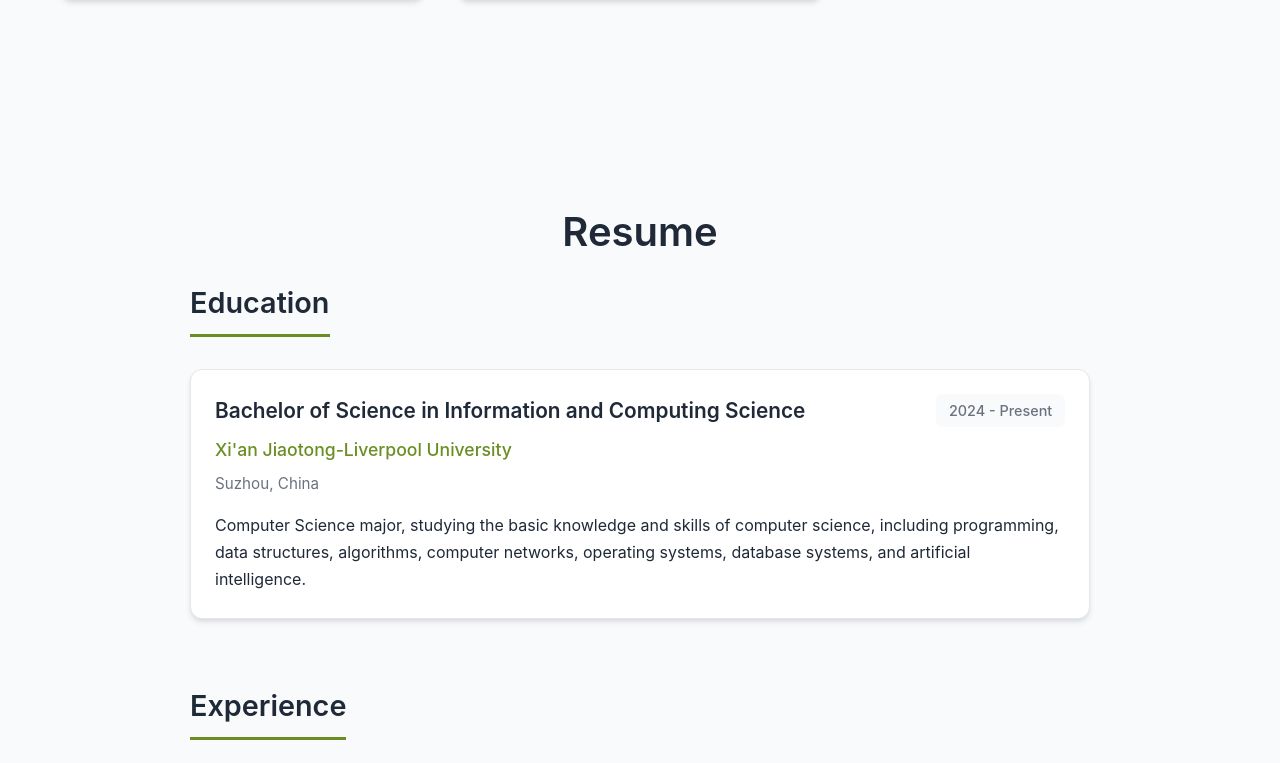
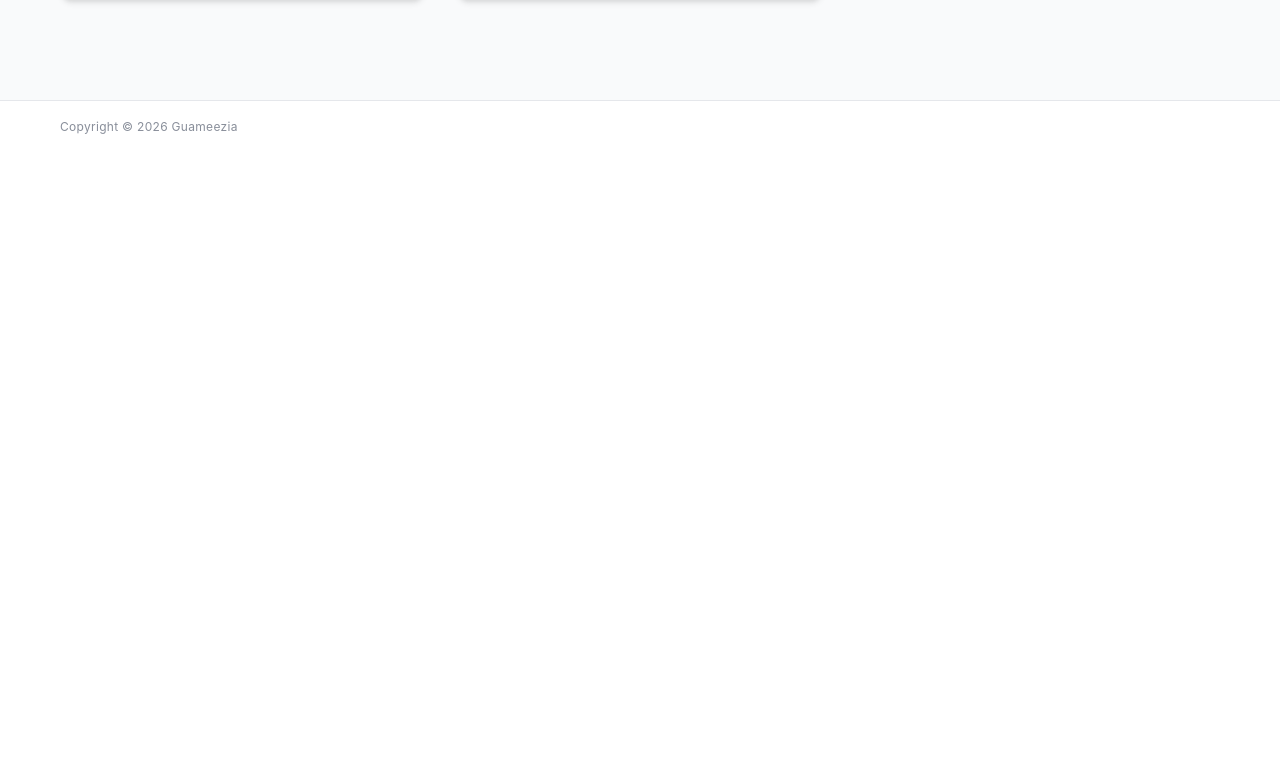
Before and after one commit to Guameezia/GuameeziaWeb, a React (Vite) app: page / in a window 1280 px wide. Shown: the part 2417-3180 px from the top of the page. After the commit the page ends 2577 px from the top, so only its background shows below. Built offline with nearby package versions, Linux system fonts and the light colour scheme.

Commit message:
// RESUME

```diff
--- a/src/App.jsx
+++ b/src/App.jsx
@@ -4,7 +4,7 @@ import Header from './components/Header'
 import Hero from './components/Hero'
 import About from './components/About'
 import Projects from './components/Projects'
-import Resume from './components/Resume'
+// import Resume from './components/Resume'
 import Footer from './components/Footer'
 
 function App() {
@@ -24,7 +24,7 @@ function App() {
       <Hero />
       <About />
       <Projects />
-      <Resume />
+      {/* <Resume /> */}
       <Footer />
     </div>
   )
```
